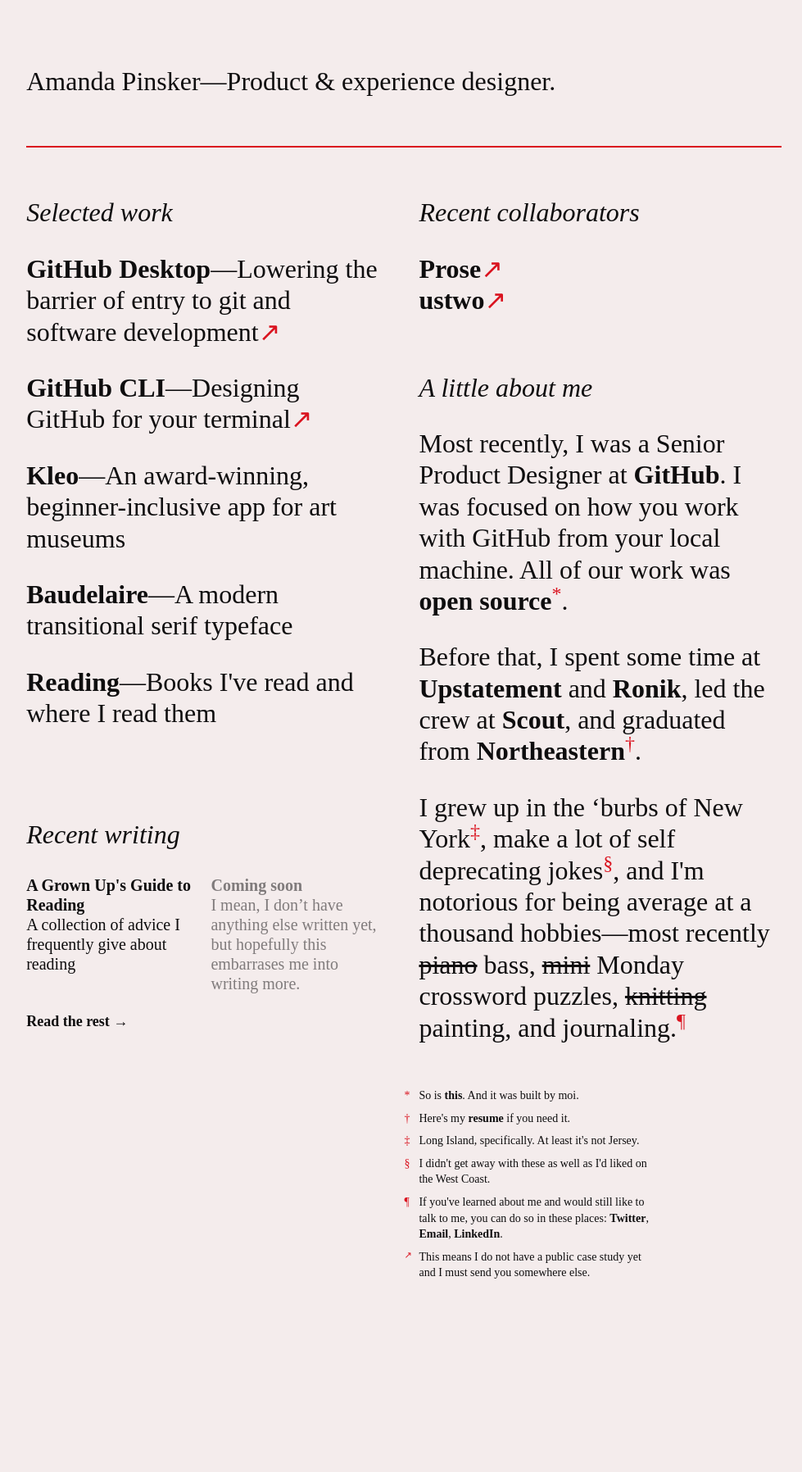
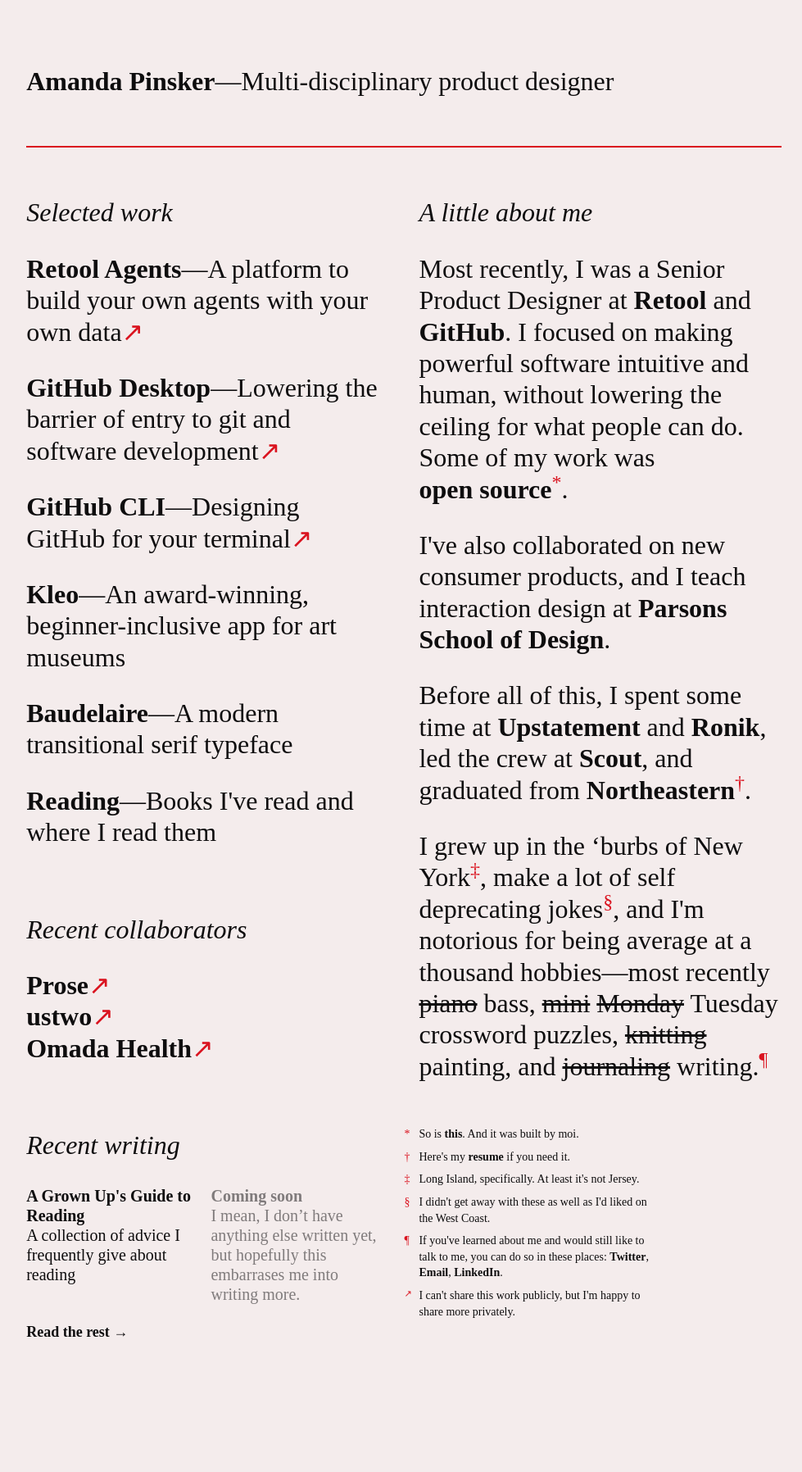
Before and after one commit to ampinsk/ampinsk.github.io, a Jekyll site: the page built from index.html, in a window 1280 px wide. Shown: the whole page at 82% size, without its empty margins (147-1126 px from the left). Built offline with Jekyll 4.4.1, drawn with Linux system fonts in a browser that asks for light colours; some web fonts are replaced; before the commit the page ends 1673 px from its top, so only the background shows below that.

Commit message:
2025 update

```diff
--- a/_data/portfolio.yaml
+++ b/_data/portfolio.yaml
@@ -1,3 +1,9 @@
+- title: Retool Agents
+  description: A platform to build your own agents with your own data
+  url: http://retool.com/agents
+  show: true
+  external: true
+  id: agents
 - title: GitHub Desktop
   description: Lowering the barrier of entry to git and software development
   url: http://desktop.github.com
--- a/_sass/_home.scss
+++ b/_sass/_home.scss
@@ -66,8 +66,8 @@
   margin: 60px 0;
 }
 
-.about .collaborators {
-  padding-bottom: 38px;
+.collaborators {
+  padding-top: 50px;
 
   div {
     margin: 0;
--- a/_sass/_hover.scss
+++ b/_sass/_hover.scss
@@ -8,7 +8,31 @@
 $tan: #F6CB9F;
 $green: #4B8261;
 
+body.agents {
+  $foreground: $true-black;
+  $accent: white;
 
+  background: $yellow;
+  color: $foreground;
+
+  a {
+    color: $foreground;
+  }
+
+  .project {
+    &:hover:after {
+      border: 1px solid $accent;
+    }
+  }
+
+  .accent {
+    color: $accent;
+  }
+
+  hr.accent {
+    border-color: $accent;
+  }
+}
 
 body.kleo {
   $foreground: $white;
--- a/index.html
+++ b/index.html
@@ -10,7 +10,7 @@
   <div class="home">
     <div class="intro">
       <div>
-        <h1><span class="hint" title="Type my name and see what happens">Amanda</span> Pinsker</h1>—Product & experience designer.
+        <h1><span class="hint" title="Type my name and see what happens">Amanda</span> Pinsker</h1>—Multi-disciplinary product designer
       </div>
       <hr class="accent">
     </div>
@@ -24,6 +24,19 @@
           </a>
           {% endif %}
         {% endfor %}
+
+        <div class="collaborators">
+          <h2>Recent collaborators</h2>
+          <div>
+            <a href="https://prose.com/">Prose</a><span class="accent external-link">&#8599;&#xFE0E;</span>
+          </div>
+          <div>
+            <a href="https://www.ustwo.com/">ustwo</a><span class="accent external-link">&#8599;&#xFE0E;</span>
+          </div>
+          <div>
+            <a href="https://www.omadahealth.com/">Omada Health</a><span class="accent external-link">&#8599;&#xFE0E;</span>
+          </div>
+        </div>
 
         <div class="writing-preview">
           <h2>Recent writing</h2>
@@ -44,26 +57,19 @@
 
       </div>
       <div class="about column">
-        <div class="collaborators">
-          <h2>Recent collaborators</h2>
-          <div>
-            <a href="https://prose.com/">Prose</a><span class="accent external-link">&#8599;&#xFE0E;</span>
-          </div>
-          <div>
-            <a href="https://www.ustwo.com/">ustwo</a><span class="accent external-link">&#8599;&#xFE0E;</span>
-          </div>
-        </div>
+
         <h2>A little about me</h2>
-        <div>Most recently, I was a Senior Product Designer at <a href="https://github.com">GitHub</a>. I was focused on how you work with GitHub from your local machine. All of our work was <a href="http://github.com/desktop/desktop">open</a>&nbsp;<a href="http://github.com/cli/cli">source</a><span class="accent superscript" id="asterisk" onmouseover="addClass(asterisk2, 'footnote-accent');" onmouseout="removeClass(asterisk2, 'footnote-accent');">*</span>.</div>
-        <div>Before that, I spent some time at <a>Upstatement</a> and <a>Ronik</a>, led the crew at <a>Scout</a>, and graduated from&nbsp;<a>Northeastern</a><span class="accent superscript" id="dagger" onmouseover="addClass(dagger2, 'footnote-accent');" onmouseout="removeClass(dagger2, 'footnote-accent');">†</span>.</div>
-        <div>I grew up in the ‘burbs of New York<span class="accent superscript" id="doubledagger" onmouseover="addClass(doubledagger2, 'footnote-accent');" onmouseout="removeClass(doubledagger2, 'footnote-accent');">‡</span>, make a lot of self deprecating jokes<span class="accent superscript" id="section" onmouseover="addClass(section2, 'footnote-accent');" onmouseout="removeClass(section2, 'footnote-accent');">§</span>, and I'm notorious for being average at a thousand hobbies—most recently <strike>piano</strike> bass, <strike>mini</strike> Monday crossword puzzles, <strike>knitting</strike> painting, and journaling.<span class="accent superscript" id="paragraph" onmouseover="addClass(paragraph2, 'footnote-accent');" onmouseout="removeClass(paragraph2, 'footnote-accent');">¶</span></div>
+        <div>Most recently, I was a Senior Product Designer at <a href="https://retool.com">Retool</a> and <a href="https://github.com">GitHub</a>. I focused on making powerful software intuitive and human, without lowering the ceiling for what people can do. Some of my work was <a href="http://github.com/desktop/desktop">open</a>&nbsp;<a href="http://github.com/cli/cli">source</a><span class="accent superscript" id="asterisk" onmouseover="addClass(asterisk2, 'footnote-accent');" onmouseout="removeClass(asterisk2, 'footnote-accent');">*</span>.</div>
+        <div>I've also collaborated on new consumer products, and I teach interaction design at <a href="https://www.newschool.edu/parsons/">Parsons School of Design</a>.</div>
+        <div>Before all of this, I spent some time at <a>Upstatement</a> and <a>Ronik</a>, led the crew at <a>Scout</a>, and graduated from&nbsp;<a>Northeastern</a><span class="accent superscript" id="dagger" onmouseover="addClass(dagger2, 'footnote-accent');" onmouseout="removeClass(dagger2, 'footnote-accent');">†</span>.</div>
+        <div>I grew up in the ‘burbs of New York<span class="accent superscript" id="doubledagger" onmouseover="addClass(doubledagger2, 'footnote-accent');" onmouseout="removeClass(doubledagger2, 'footnote-accent');">‡</span>, make a lot of self deprecating jokes<span class="accent superscript" id="section" onmouseover="addClass(section2, 'footnote-accent');" onmouseout="removeClass(section2, 'footnote-accent');">§</span>, and I'm notorious for being average at a thousand hobbies—most recently <strike>piano</strike> bass, <strike>mini</strike> <strike>Monday</strike> Tuesday crossword puzzles, <strike>knitting</strike> painting, and <strike>journaling</strike> writing.<span class="accent superscript" id="paragraph" onmouseover="addClass(paragraph2, 'footnote-accent');" onmouseout="removeClass(paragraph2, 'footnote-accent');">¶</span></div>
         <div class="notes grid">
           <span class="accent">*</span><p class="note" id="asterisk2"><span>So is <a href="https://github.com/ampinsk/ampinsk.github.io">this</a>. And it was built by moi.</span></p>
-          <span class="accent">†</span><p class="note" id="dagger2"><span>Here's my <a href="/pinsker-resume-2021.pdf">resume</a> if you need it.</span></p>
+          <span class="accent">†</span><p class="note" id="dagger2"><span>Here's my <a href="/pinsker-resume-2025.pdf">resume</a> if you need it.</span></p>
           <span class="accent">‡</span><p class="note" id="doubledagger2"><span>Long Island, specifically. At least it's not Jersey.</span></p>
           <span class="accent">§</span><p class="note" id="section2"><span>I didn't get away with these as well as I'd liked on the West Coast.</span></p>
           <span class="accent">¶</span><p class="note" id="paragraph2"><span>If you've learned about me and would still like to talk to me, you can do so in these places: <a href="http://twitter.com/ampinsk">Twitter</a>, <a href="mailto:apinsker4@gmail.com">Email</a>, <a href="https://www.linkedin.com/in/amandapinsker/">LinkedIn</a>.</span></p>
-          <span class="accent optically-smaller">&#8599;&#xFE0E;</span><p class="note" id="external2"><span>This means I do not have a public case study yet  and I must send you somewhere else.</span></p>
+          <span class="accent optically-smaller">&#8599;&#xFE0E;</span><p class="note" id="external2"><span>I can't share this work publicly, but I'm happy to share more privately.</span></p>
         </div>
 
       </div>
--- a/main.scss
+++ b/main.scss
@@ -46,7 +46,6 @@
 
 h1, h2, h3, h4, h5, h6, p {
   margin: 0;
-  font-weight: normal;
 }
 
 
```
Also changed, not shown: 1 other file.
